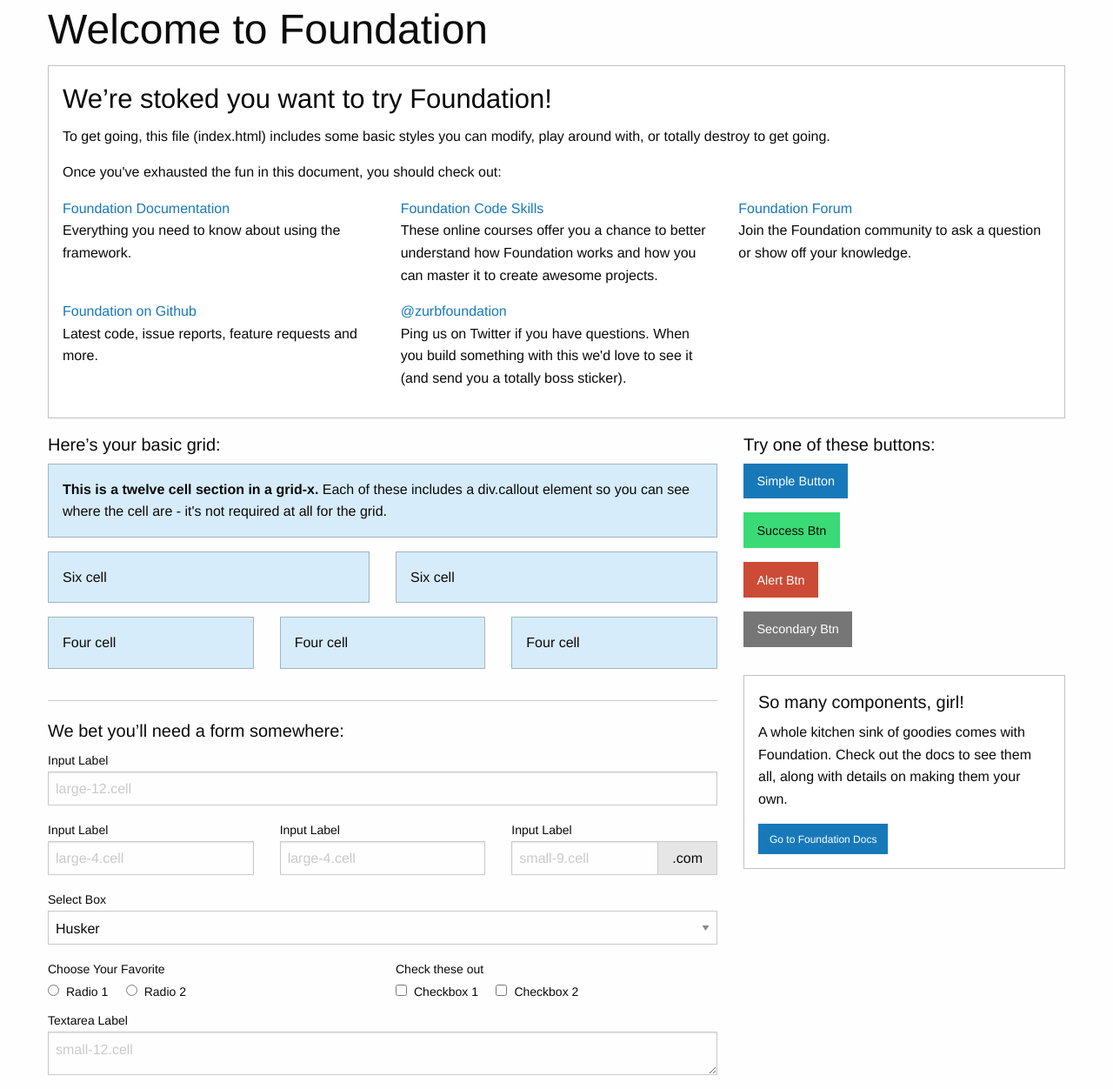
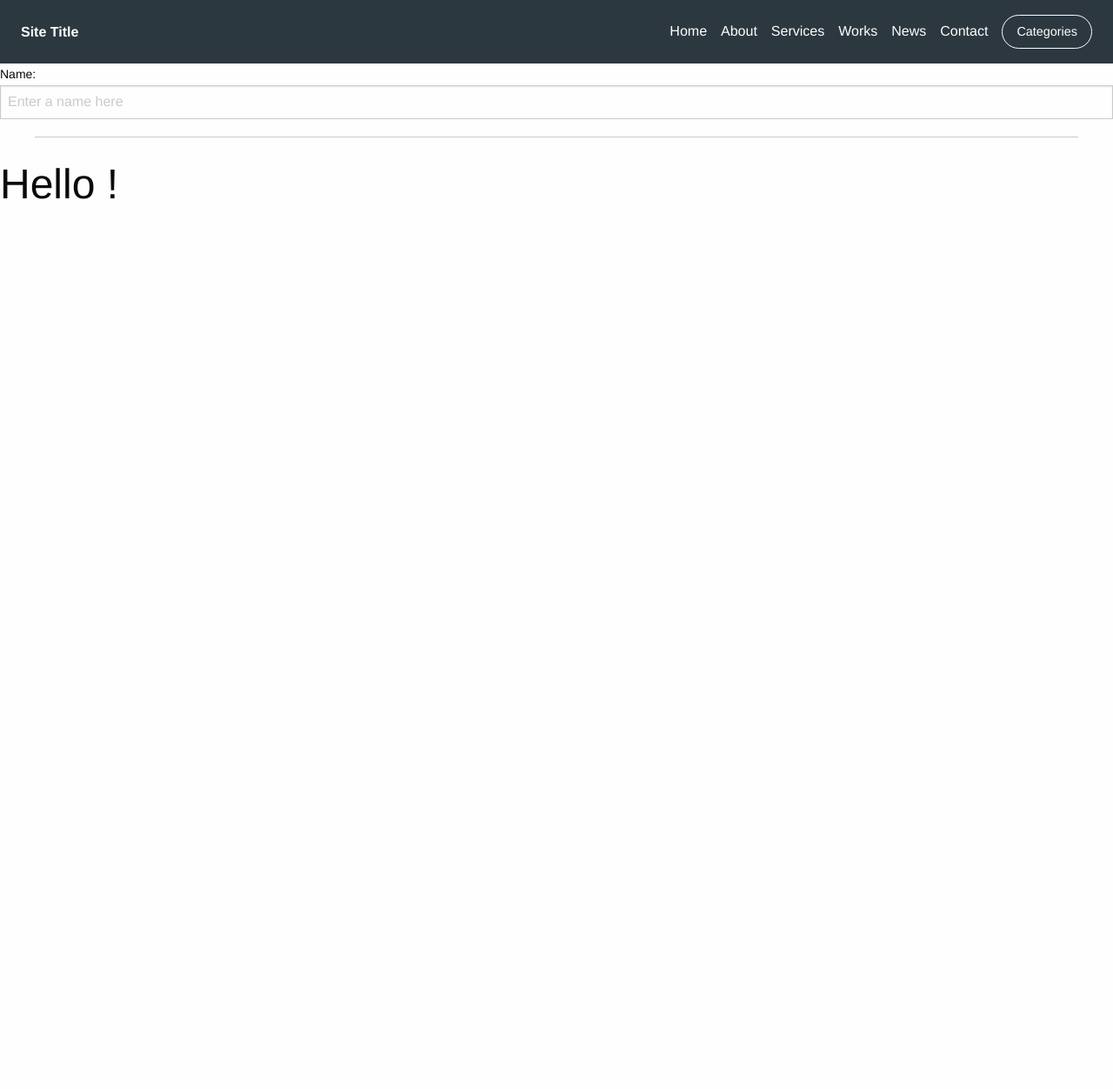
Before and after one commit to Ggalarza-22/Midterm-710, a plain HTML site: page Midterm/webapp01/index.html in a window 1280 px wide. Shown: the whole page at 87% size. After the commit the page ends 800 px from the top, so only its background shows below. Drawn offline with nearby package versions, Linux system fonts and the light colour scheme.

Commit message:
added nav bar

```diff
--- /dev/null
+++ b/Midterm/webapp01/css/nav.css
@@ -0,0 +1,128 @@
+
+.topbar-responsive {
+  background: #2c3840;
+  padding: 1rem 1.5rem;
+}
+
+.topbar-responsive .topbar-responsive-logo {
+  color: #fefefe;
+  vertical-align: middle;
+}
+
+.topbar-responsive .menu {
+  background: #2c3840;
+}
+
+.topbar-responsive .menu li:last-of-type {
+  margin-right: 0;
+}
+
+.topbar-responsive .menu a {
+  color: #fefefe;
+  transition: color 0.15s ease-in;
+}
+
+.topbar-responsive .menu a:hover {
+  color: #c6d1d8;
+}
+
+@media screen and (max-width: 39.9375em) {
+  .topbar-responsive .menu a {
+    padding: 0.875rem 0;
+  }
+}
+
+.topbar-responsive .menu .topbar-responsive-button {
+  color: #fefefe;
+  border-color: #fefefe;
+  border-radius: 5000px;
+  transition: color 0.15s ease-in, border-color 0.15s ease-in;
+}
+
+.topbar-responsive .menu .topbar-responsive-button:hover {
+  color: #c6d1d8;
+  border-color: #c6d1d8;
+}
+
+@media screen and (max-width: 39.9375em) {
+  .topbar-responsive .menu .topbar-responsive-button {
+    width: 100%;
+    margin: 0.875rem 0;
+  }
+}
+
+@media screen and (max-width: 39.9375em) {
+  .topbar-responsive {
+    padding: 0.75rem;
+  }
+  .topbar-responsive .top-bar-title {
+    position: relative;
+    width: 100%;
+  }
+  .topbar-responsive .top-bar-title span {
+    position: absolute;
+    right: 0;
+    border: 1px solid #fefefe;
+    border-radius: 5px;
+    padding: 0.25rem 0.45rem;
+    top: 50%;
+    -webkit-transform: translateY(-50%);
+        -ms-transform: translateY(-50%);
+            transform: translateY(-50%);
+  }
+  .topbar-responsive .top-bar-title span .menu-icon {
+    margin-bottom: 4px;
+  }
+}
+
+@-webkit-keyframes fadeIn {
+  from {
+    opacity: 0;
+  }
+  to {
+    opacity: 1;
+  }
+}
+
+@keyframes fadeIn {
+  from {
+    opacity: 0;
+  }
+  to {
+    opacity: 1;
+  }
+}
+
+@-webkit-keyframes slideDown {
+  0% {
+    -webkit-transform: translateY(-100%);
+            transform: translateY(-100%);
+  }
+  100% {
+    -webkit-transform: translateY(0%);
+            transform: translateY(0%);
+  }
+}
+
+@keyframes slideDown {
+  0% {
+    -webkit-transform: translateY(-100%);
+            transform: translateY(-100%);
+  }
+  100% {
+    -webkit-transform: translateY(0%);
+            transform: translateY(0%);
+  }
+}
+
+@media screen and (max-width: 39.9375em) {
+  .topbar-responsive-links {
+    -webkit-animation-fill-mode: both;
+            animation-fill-mode: both;
+    -webkit-animation-duration: 0.5s;
+            animation-duration: 0.5s;
+    width: 100%;
+    -webkit-animation: fadeIn 1s ease-in;
+            animation: fadeIn 1s ease-in;
+  }
+}
--- a/Midterm/webapp01/index.html
+++ b/Midterm/webapp01/index.html
@@ -1,5 +1,5 @@
 <!doctype html>
-<html class="no-js" lang="en" dir="ltr">
+<html ng-app class="no-js" lang="en" dir="ltr">
   <head>
     <meta charset="utf-8">
     <meta http-equiv="x-ua-compatible" content="ie=edge">
@@ -7,161 +7,58 @@
     <title>Foundation for Sites</title>
     <link rel="stylesheet" href="css/foundation.css">
     <link rel="stylesheet" href="css/app.css">
+    <link rel="stylesheet" href="css/nav.css">
+    <link rel="stylesheet" href="css/header.css">
+    <link rel="stylesheet" href="css/content.css">
+    <link rel="stylesheet" href="css/footer.css">
+
+ <script src="https://ajax.googleapis.com/ajax/libs/angularjs/1.7.8/angular.min.js"></script>
+
   </head>
-  <body>
-    <div class="grid-container">
-      <div class="grid-x grid-padding-x">
-        <div class="large-12 cell">
-          <h1>Welcome to Foundation</h1>
-        </div>
-      </div>
 
-      <div class="grid-x grid-padding-x">
-        <div class="large-12 cell">
-          <div class="callout">
-            <h3>We&rsquo;re stoked you want to try Foundation! </h3>
-            <p>To get going, this file (index.html) includes some basic styles you can modify, play around with, or totally destroy to get going.</p>
-            <p>Once you've exhausted the fun in this document, you should check out:</p>
-            <div class="grid-x grid-padding-x">
-              <div class="large-4 medium-4 cell">
-                <p><a href="http://foundation.zurb.com/docs">Foundation Documentation</a><br />Everything you need to know about using the framework.</p>
-              </div>
-              <div class="large-4 medium-4 cell">
-                <p><a href="http://zurb.com/university/code-skills">Foundation Code Skills</a><br />These online courses offer you a chance to better understand how Foundation works and how you can master it to create awesome projects.</p>
-              </div>
-              <div class="large-4 medium-4 cell">
-                <p><a href="http://foundation.zurb.com/forum">Foundation Forum</a><br />Join the Foundation community to ask a question or show off your knowledge.</p>
-              </div>
-            </div>
-            <div class="grid-x grid-padding-x">
-              <div class="large-4 medium-4 medium-push-2 cell">
-                <p><a href="http://github.com/zurb/foundation">Foundation on Github</a><br />Latest code, issue reports, feature requests and more.</p>
-              </div>
-              <div class="large-4 medium-4 medium-pull-2 cell">
-                <p><a href="https://twitter.com/ZURBfoundation">@zurbfoundation</a><br />Ping us on Twitter if you have questions. When you build something with this we'd love to see it (and send you a totally boss sticker).</p>
-              </div>
-            </div>
-          </div>
-        </div>
-      </div>
+<!--Beging Nav-->
+<nav class="top-bar topbar-responsive">
+  <div class="top-bar-title">
+    <span data-responsive-toggle="topbar-responsive" data-hide-for="medium">
+      <button class="menu-icon" type="button" data-toggle></button>
+    </span>
+    <a class="topbar-responsive-logo" href="#"><strong>Site Title</strong></a>
+  </div>
+  <div id="topbar-responsive" class="topbar-responsive-links">
+    <div class="top-bar-right">
+      <ul class="menu simple vertical medium-horizontal">
+        <li><a href="#">Home</a></li>
+        <li><a href="#">About</a></li>
+        <li><a href="#">Services</a></li>
+        <li><a href="#">Works</a></li>
+        <li><a href="#">News</a></li>
+        <li><a href="#">Contact</a></li>
+        <li>
+          <button type="button" class="button hollow topbar-responsive-button">Categories</button>
+        </li>
+      </ul>
+    </div>
+  </div>
+</nav>
+<!--End Nav-->
 
-      <div class="grid-x grid-padding-x">
-        <div class="large-8 medium-8 cell">
-          <h5>Here&rsquo;s your basic grid:</h5>
-          <!-- Grid Example -->
+<!--Beging Angular-->
+<div>
+     <label>Name:</label>
+     <input type="text" ng-model="yourName" placeholder="Enter a name here">
+     <hr>
+     <h1>Hello {{yourName}}!</h1>
+   </div>
+<!--End Angular-->
 
-          <div class="grid-x grid-padding-x">
-            <div class="large-12 cell">
-              <div class="primary callout">
-                <p><strong>This is a twelve cell section in a grid-x.</strong> Each of these includes a div.callout element so you can see where the cell are - it's not required at all for the grid.</p>
-              </div>
-            </div>
-          </div>
-          <div class="grid-x grid-padding-x">
-            <div class="large-6 medium-6 cell">
-              <div class="primary callout">
-                <p>Six cell</p>
-              </div>
-            </div>
-            <div class="large-6 medium-6 cell">
-              <div class="primary callout">
-                <p>Six cell</p>
-              </div>
-            </div>
-          </div>
-          <div class="grid-x grid-padding-x">
-            <div class="large-4 medium-4 small-4 cell">
-              <div class="primary callout">
-                <p>Four cell</p>
-              </div>
-            </div>
-            <div class="large-4 medium-4 small-4 cell">
-              <div class="primary callout">
-                <p>Four cell</p>
-              </div>
-            </div>
-            <div class="large-4 medium-4 small-4 cell">
-              <div class="primary callout">
-                <p>Four cell</p>
-              </div>
-            </div>
-          </div>
+<!--Beging Header-->
+<!--End Header-->
 
-          <hr />
+<!--Beging Content-->
+<!--End Content-->
 
-          <h5>We bet you&rsquo;ll need a form somewhere:</h5>
-          <form>
-            <div class="grid-x grid-padding-x">
-              <div class="large-12 cell">
-                <label>Input Label</label>
-                <input type="text" placeholder="large-12.cell" />
-              </div>
-            </div>
-            <div class="grid-x grid-padding-x">
-              <div class="large-4 medium-4 cell">
-                <label>Input Label</label>
-                <input type="text" placeholder="large-4.cell" />
-              </div>
-              <div class="large-4 medium-4 cell">
-                <label>Input Label</label>
-                <input type="text" placeholder="large-4.cell" />
-              </div>
-              <div class="large-4 medium-4 cell">
-                <div class="grid-x">
-                  <label>Input Label</label>
-                  <div class="input-group">
-                    <input type="text" placeholder="small-9.cell" class="input-group-field" />
-                    <span class="input-group-label">.com</span>
-                  </div>
-                </div>
-              </div>
-            </div>
-            <div class="grid-x grid-padding-x">
-              <div class="large-12 cell">
-                <label>Select Box</label>
-                <select>
-                  <option value="husker">Husker</option>
-                  <option value="starbuck">Starbuck</option>
-                  <option value="hotdog">Hot Dog</option>
-                  <option value="apollo">Apollo</option>
-                </select>
-              </div>
-            </div>
-            <div class="grid-x grid-padding-x">
-              <div class="large-6 medium-6 cell">
-                <label>Choose Your Favorite</label>
-                <input type="radio" name="pokemon" value="Red" id="pokemonRed"><label for="pokemonRed">Radio 1</label>
-                <input type="radio" name="pokemon" value="Blue" id="pokemonBlue"><label for="pokemonBlue">Radio 2</label>
-              </div>
-              <div class="large-6 medium-6 cell">
-                <label>Check these out</label>
-                <input id="checkbox1" type="checkbox"><label for="checkbox1">Checkbox 1</label>
-                <input id="checkbox2" type="checkbox"><label for="checkbox2">Checkbox 2</label>
-              </div>
-            </div>
-            <div class="grid-x grid-padding-x">
-              <div class="large-12 cell">
-                <label>Textarea Label</label>
-                <textarea placeholder="small-12.cell"></textarea>
-              </div>
-            </div>
-          </form>
-        </div>
-
-        <div class="large-4 medium-4 cell">
-          <h5>Try one of these buttons:</h5>
-          <p><a href="#" class="button">Simple Button</a><br/>
-          <a href="#" class="success button">Success Btn</a><br/>
-          <a href="#" class="alert button">Alert Btn</a><br/>
-          <a href="#" class="secondary button">Secondary Btn</a></p>
-          <div class="callout">
-            <h5>So many components, girl!</h5>
-            <p>A whole kitchen sink of goodies comes with Foundation. Check out the docs to see them all, along with details on making them your own.</p>
-            <a href="http://foundation.zurb.com/sites/docs/" class="small button">Go to Foundation Docs</a>
-          </div>
-        </div>
-      </div>
-    </div>
+<!--Beging Footer-->
+<!--End Footer-->
 
     <script src="js/vendor/jquery.js"></script>
     <script src="js/vendor/what-input.js"></script>
```
Also changed, not shown: Midterm/webapp01/css/content.css (added), Midterm/webapp01/css/footer.css (added), Midterm/webapp01/css/header.css (added).
